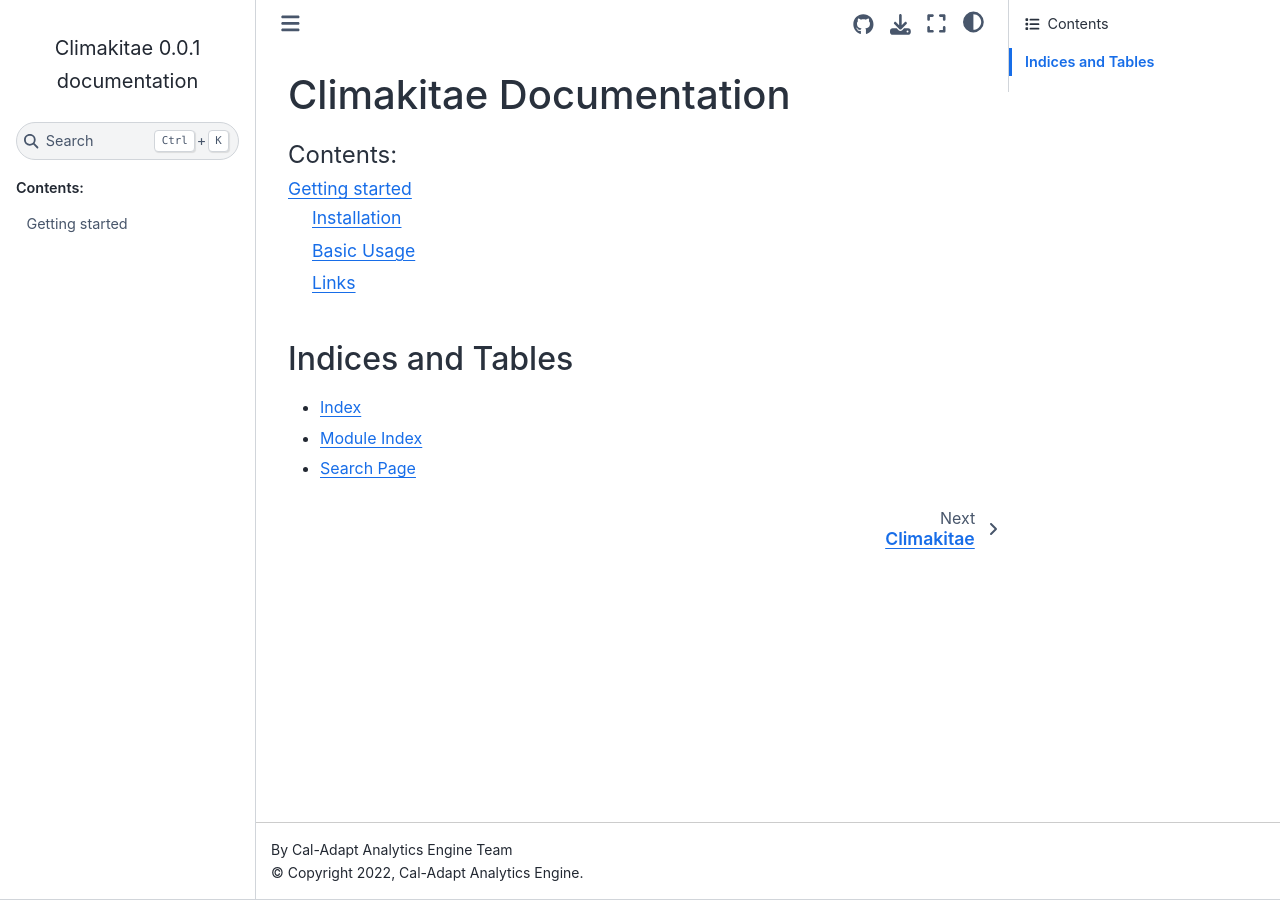
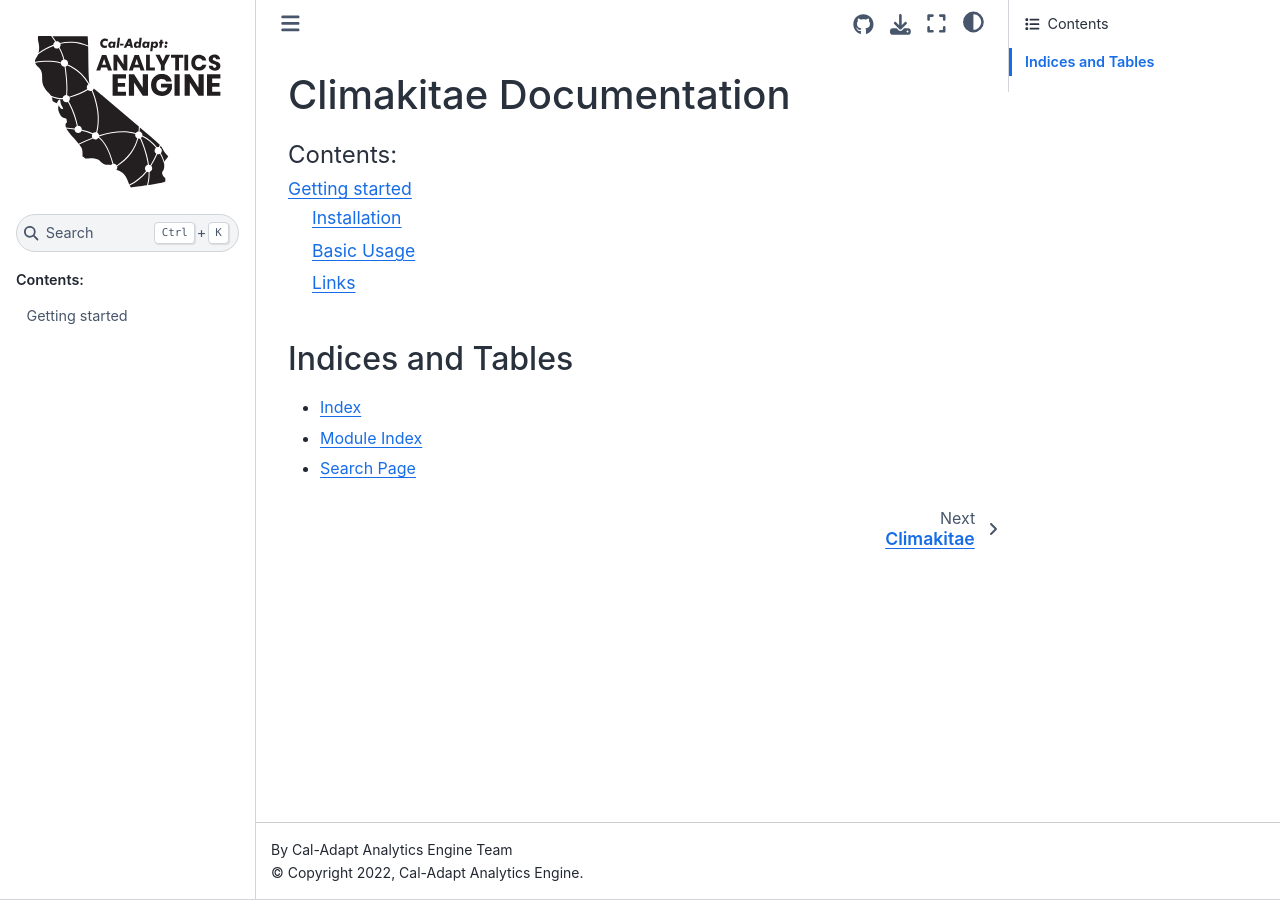
Before and after one commit to cal-adapt/climakitae, a Sphinx documentation site: the page built from docs/index.rst, in a window 1280 px wide. Built offline with Sphinx 7.4.7 and the Sphinx Book theme 1.1.4, drawn with Linux system fonts in a browser that asks for light colours; pages that are not in the unit, such as notebooks, are missing from menus.

Commit message:
Add site logo to docs nav panel

```diff
--- a/docs/conf.py
+++ b/docs/conf.py
@@ -47,6 +47,9 @@
     'use_repository_button': True,
     'use_issues_button': True,
 }
+# The name of an image file (relative to this directory) to place at the top of
+# the sidebar.
+html_logo = '_static/cae-logo.svg'
 # Add any paths that contain custom static files (such as style sheets) here,
 # relative to this directory. They are copied after the builtin static files,
 # so a file named "default.css" will overwrite the builtin "default.css".
```
Also changed, not shown: docs/_static/cae-logo.svg (added).
